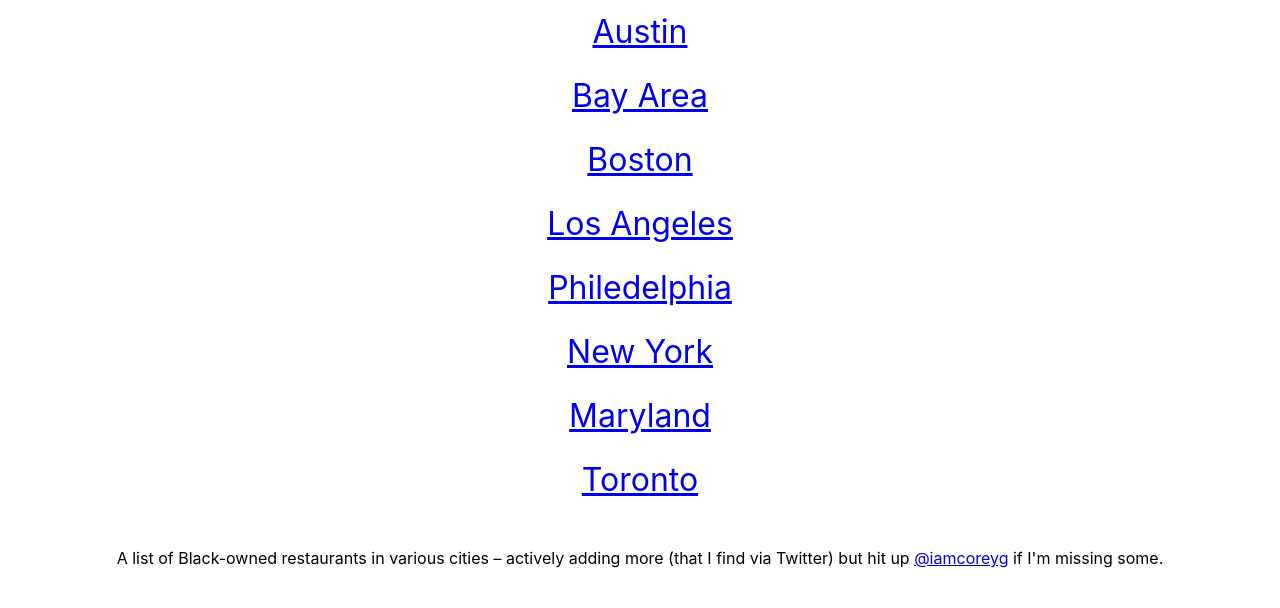
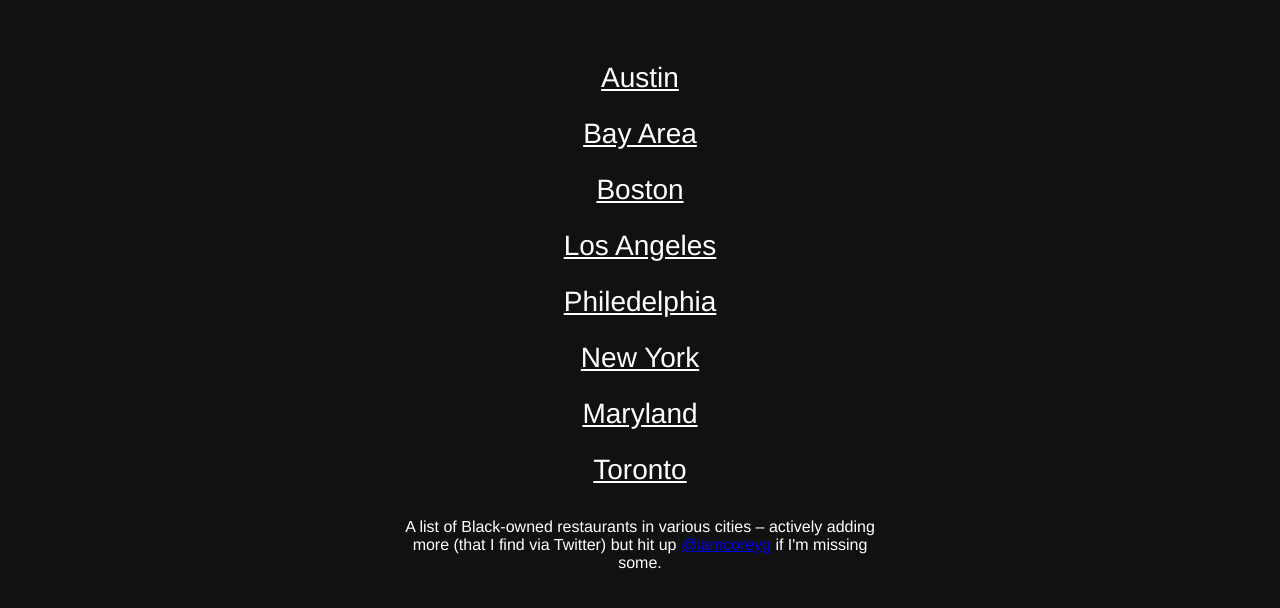
Before and after one commit to iamcoreyg/dine.black, a React (Create React App) app: page / in a window 1280 px wide. Shown: the top 608 px of the page. Built offline with nearby package versions, Linux system fonts and the light colour scheme.

Commit message:
style update

```diff
--- a/src/App.css
+++ b/src/App.css
@@ -1,9 +1,13 @@
 html, body {
   font-size: 16px;
+  background: #111;
+  color: #fff;
+  font-family: 'Helvetica', sans-serif;
 }
 
 .App {
   text-align: center;
+  padding-top: 50px;
 }
 
 ul, li {
@@ -15,9 +19,12 @@ ul, li {
 
 li a {
   display: block;
-  font-size: 2rem;
+  font-size: 1.75rem;
+  color: #fff;
 }
 
 p {
   padding: 20px;
+  max-width: 500px;
+  margin: auto;
 }
```
